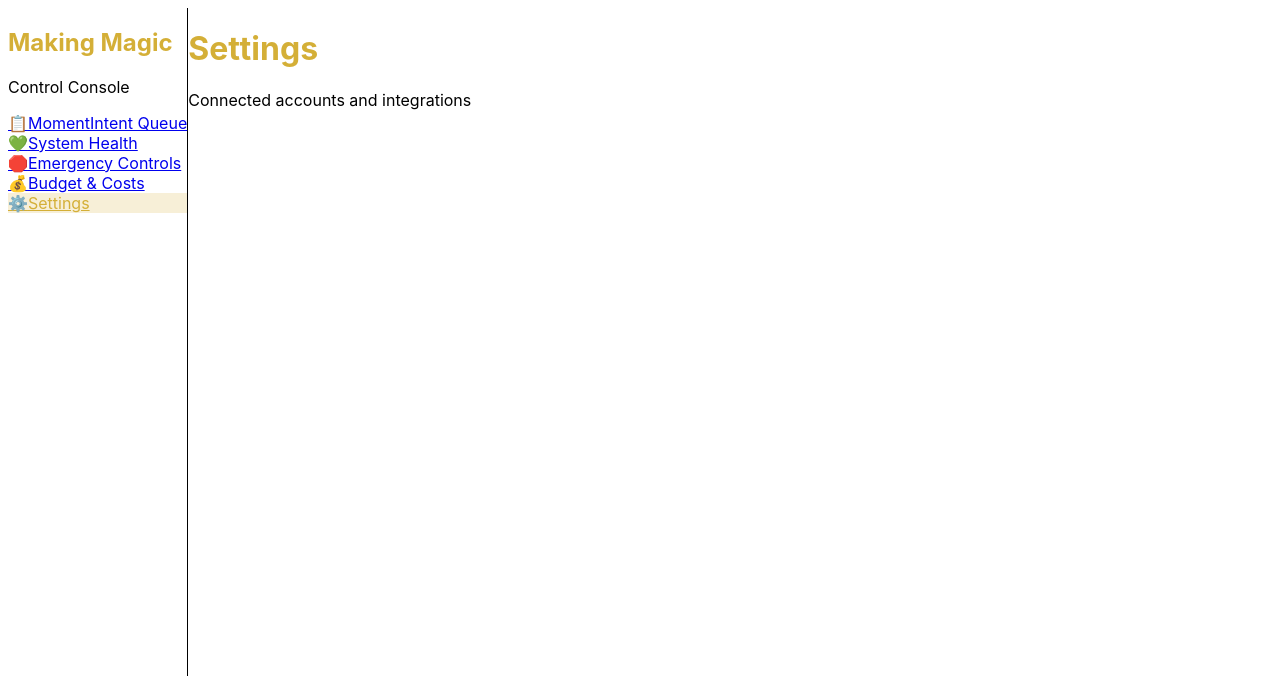
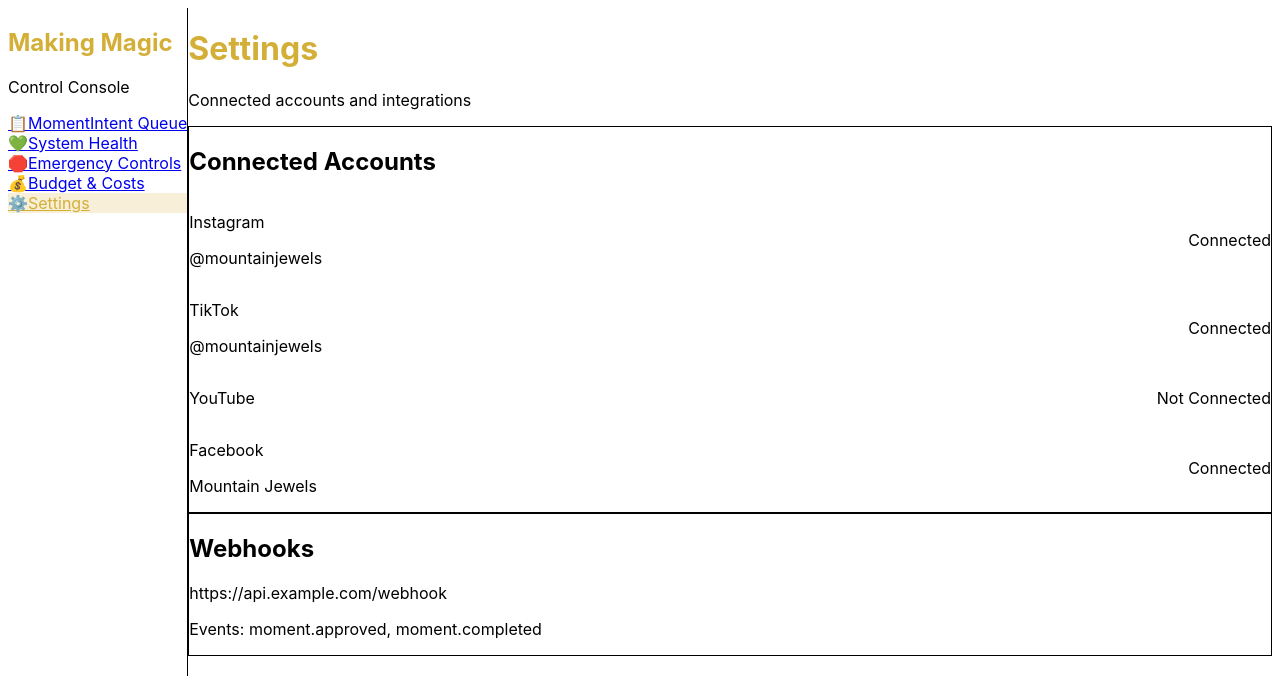
Before and after one commit to Mountain-Jewels/making-magic-dashboard, a Next.js app: page /settings in a window 1280 px wide. Shown: the top 676 px of the page. Built offline with nearby package versions, Linux system fonts and the light colour scheme.

Commit message:
feat(console): Phase 7 - Settings Panel
Co-authored-by: Cursor <cursoragent@cursor.com>

```diff
--- a/app/settings/page.tsx
+++ b/app/settings/page.tsx
@@ -1,9 +1,50 @@
+const mockAccounts = [
+  { platform: 'Instagram', connected: true, username: '@mountainjewels' },
+  { platform: 'TikTok', connected: true, username: '@mountainjewels' },
+  { platform: 'YouTube', connected: false, username: null },
+  { platform: 'Facebook', connected: true, username: 'Mountain Jewels' },
+]
+
+const mockWebhooks = [
+  { url: 'https://api.example.com/webhook', events: ['moment.approved', 'moment.completed'], active: true },
+]
+
 export default function SettingsPage() {
   return (
-    <div className="p-8">
-      <h1 className="text-2xl font-bold text-[#D4AF37]">Settings</h1>
-      <p className="text-gray-400 mt-2">Connected accounts and integrations</p>
-      {/* TODO: Implement settings */}
+    <div className="max-w-4xl">
+      <div className="mb-8">
+        <h1 className="text-2xl font-bold text-[#D4AF37]">Settings</h1>
+        <p className="text-gray-400 mt-1">Connected accounts and integrations</p>
+      </div>
+
+      <div className="bg-gray-900 border border-gray-800 rounded-lg p-6 mb-6">
+        <h2 className="text-lg font-semibold text-white mb-4">Connected Accounts</h2>
+        <div className="space-y-3">
+          {mockAccounts.map((account) => (
+            <div key={account.platform} className="flex justify-between items-center">
+              <div>
+                <p className="text-white">{account.platform}</p>
+                {account.username && <p className="text-sm text-gray-400">{account.username}</p>}
+              </div>
+              <span className={`px-3 py-1 rounded text-sm ${
+                account.connected ? 'bg-green-500/20 text-green-400' : 'bg-gray-500/20 text-gray-400'
+              }`}>
+                {account.connected ? 'Connected' : 'Not Connected'}
+              </span>
+            </div>
+          ))}
+        </div>
+      </div>
+
+      <div className="bg-gray-900 border border-gray-800 rounded-lg p-6">
+        <h2 className="text-lg font-semibold text-white mb-4">Webhooks</h2>
+        {mockWebhooks.map((webhook, i) => (
+          <div key={i} className="text-sm">
+            <p className="text-white font-mono">{webhook.url}</p>
+            <p className="text-gray-400">Events: {webhook.events.join(', ')}</p>
+          </div>
+        ))}
+      </div>
     </div>
   )
 }
```
